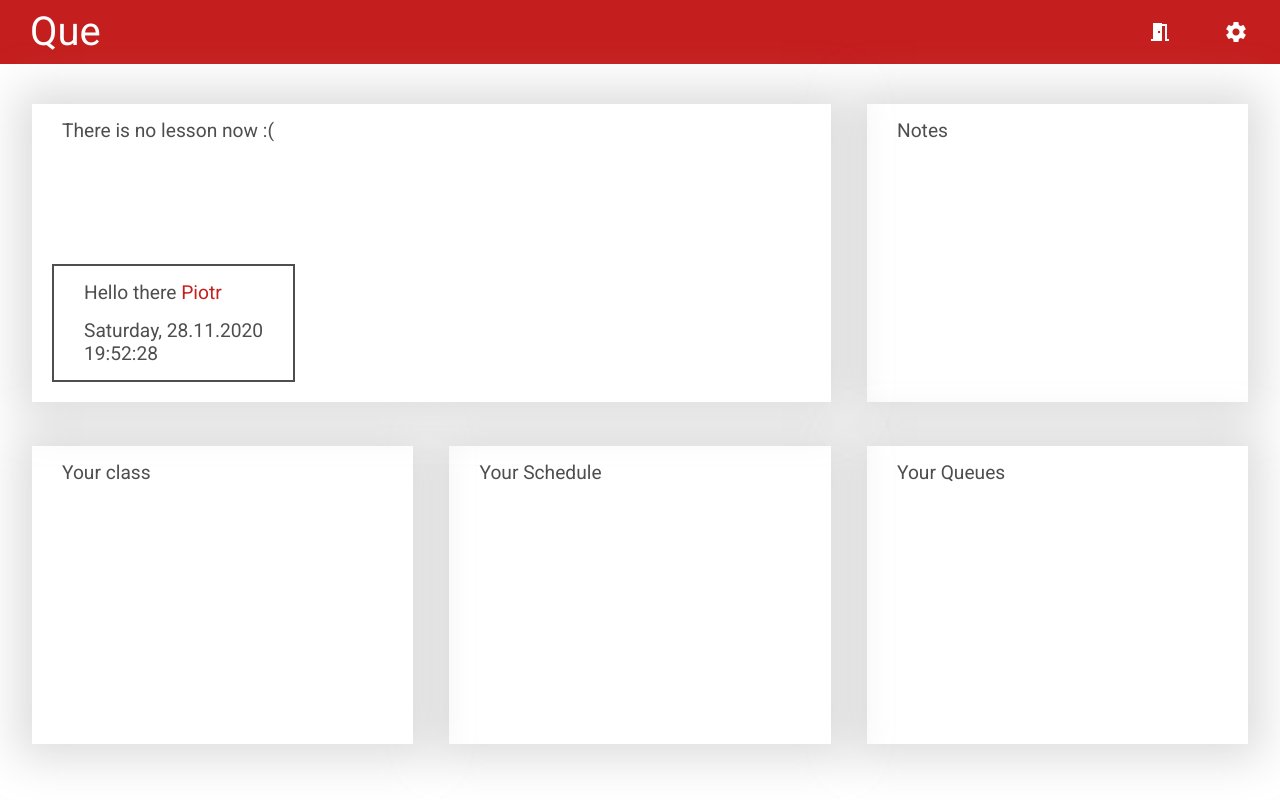
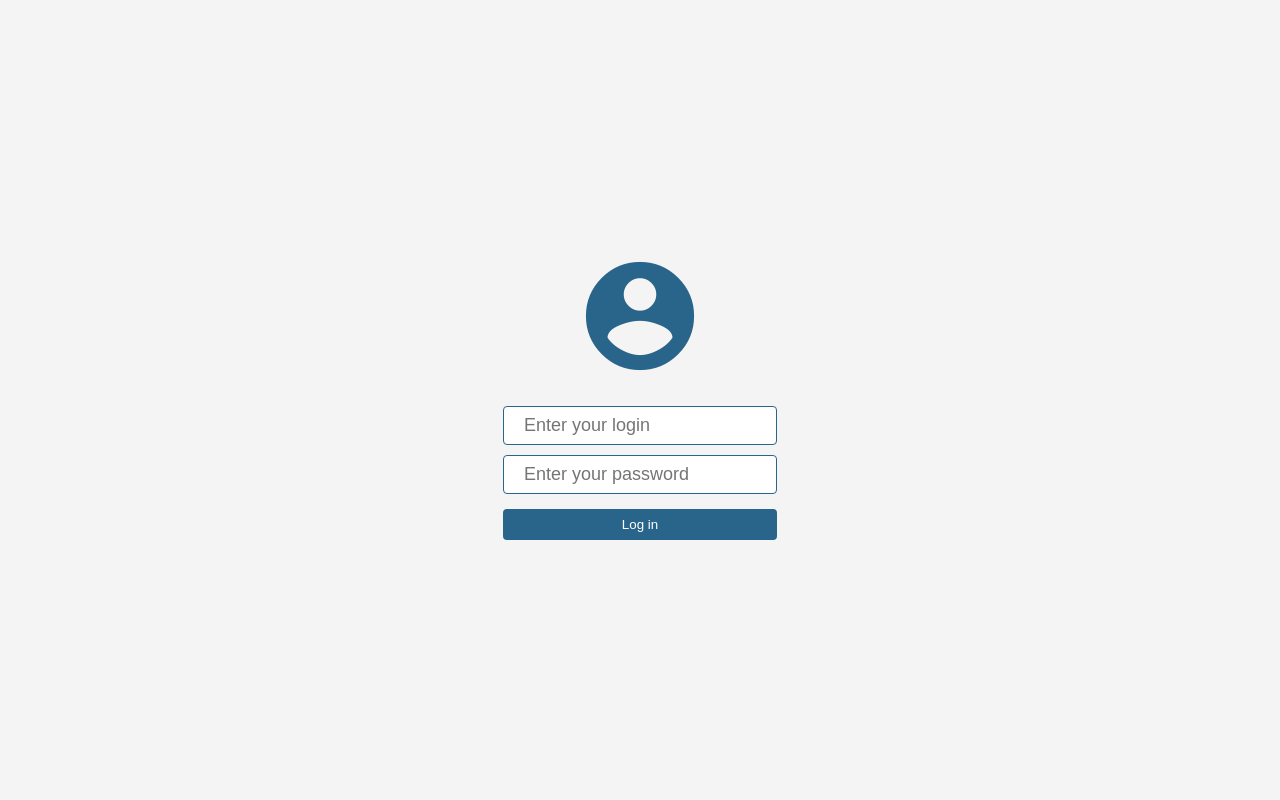
Before and after one commit to Que-App/Que-frontend, an Angular app: page /auth in a window 1280 px wide. Before the commit this address led to /home. Built offline with nearby package versions, Linux system fonts and the light colour scheme.

Commit message:
View for authorisation created

```diff
--- a/src/app/app-routing.module.ts
+++ b/src/app/app-routing.module.ts
@@ -1,10 +1,12 @@
 import { NgModule } from '@angular/core';
 import { Routes, RouterModule } from '@angular/router';
+import { AuthorisationComponent } from './core/components/authorisation/authorisation.component';
 import { HomeComponent } from './core/components/home/home.component';
 
 const routes: Routes = [
+  { path: 'auth', component: AuthorisationComponent },
   { path: 'home', component: HomeComponent },
-  { path: '**', redirectTo: '/home', pathMatch: 'full'}
+  { path: '**', redirectTo: '/home', pathMatch: 'full'},
 ];
 
 @NgModule({
--- /dev/null
+++ b/src/app/core/components/authorisation/authorisation.component.html
@@ -0,0 +1,8 @@
+<div class="main-container">
+    <section class='login-container'>
+        <mat-icon class="avatar-icon">account_circle</mat-icon>
+        <input type='text' placeholder='Enter your login' #login required>
+        <input type='password' placeholder='Enter your password' #password required>
+        <input type='submit' value='Log in' (click)='logIn(login.value, password.value)'>
+    </section>
+<div>
--- /dev/null
+++ b/src/app/core/components/authorisation/authorisation.component.scss
@@ -0,0 +1,49 @@
+.main-container {
+    background-color: #f4f4f4;
+    display: flex;
+    height: 100vh;
+    width: 100vw;
+    margin: 0;
+}
+
+.login-container {
+    display: flex;
+    flex-direction: column;
+    justify-items: center;
+    align-content: center;
+    align-self: center;
+    margin: auto;
+}
+
+.avatar-icon {
+    font-size: 130px;
+    height: 130px;
+    width: 130px;
+    margin: 0 auto;
+    margin-bottom: 20px;
+    color: #29658a;
+}
+
+input[type=text], input[type=password] {
+    border: 1px solid #29658a;
+    border-radius: 4px;
+    padding: 8px 20px;
+    margin: 5px 30px;
+    font-size: large;
+}
+
+input[type=submit] {
+    border: none;
+    border-radius: 4px;
+    background-color: #29658a;
+    padding: 8px 20px;
+    margin: 10px 30px;
+    color: white;
+    cursor: pointer;
+}
+
+input[type=submit]:hover, input[type=submit]:active {
+    background-color: #29538a;
+    outline: none;
+    border: none;
+}
--- /dev/null
+++ b/src/app/core/components/authorisation/authorisation.component.ts
@@ -0,0 +1,21 @@
+import { Component, OnInit } from '@angular/core';
+import { Router } from '@angular/router';
+
+@Component({
+  selector: 'app-authorisation',
+  templateUrl: './authorisation.component.html',
+  styleUrls: ['./authorisation.component.scss']
+})
+export class AuthorisationComponent implements OnInit {
+
+  constructor(
+    private router: Router,
+    ) { }
+
+  ngOnInit() {}
+
+  logIn(login: string, password: string) {
+    // this.dataService.logIn(login, password);
+    this.router.navigateByUrl('/home');
+  }
+}
--- a/src/app/core/core.module.ts
+++ b/src/app/core/core.module.ts
@@ -3,16 +3,18 @@ import { CommonModule } from '@angular/common';
 
 import { HomeComponent } from './components/home/home.component';
 import { MaterialModule } from '../material.module';
+import { AuthorisationComponent } from './components/authorisation/authorisation.component';
 
 
 @NgModule({
-  declarations: [HomeComponent],
+  declarations: [HomeComponent, AuthorisationComponent],
   imports: [
     CommonModule,
     MaterialModule
   ],
   exports: [
-    HomeComponent
+    HomeComponent,
+    AuthorisationComponent
   ]
 })
 export class CoreModule { }
```
Also changed, not shown: 1 other file (tests, documents, lock files or other folders).
